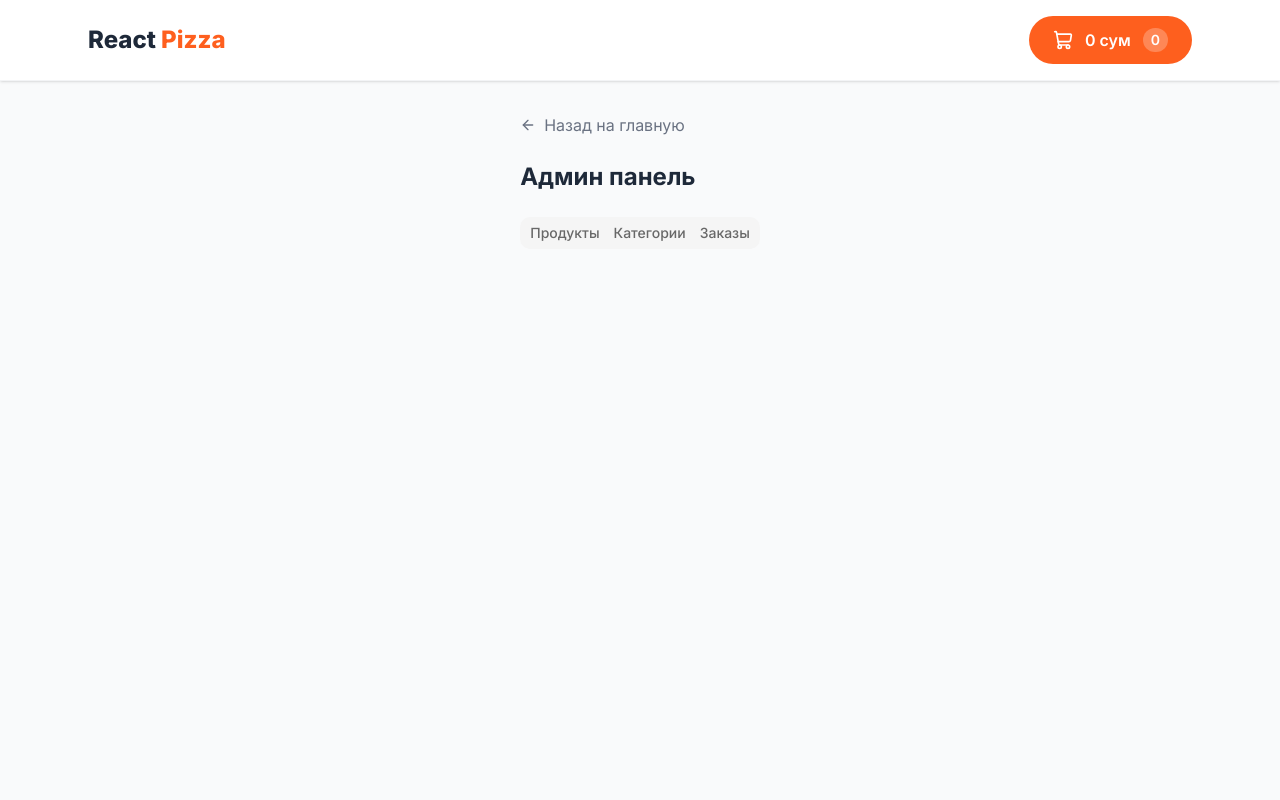
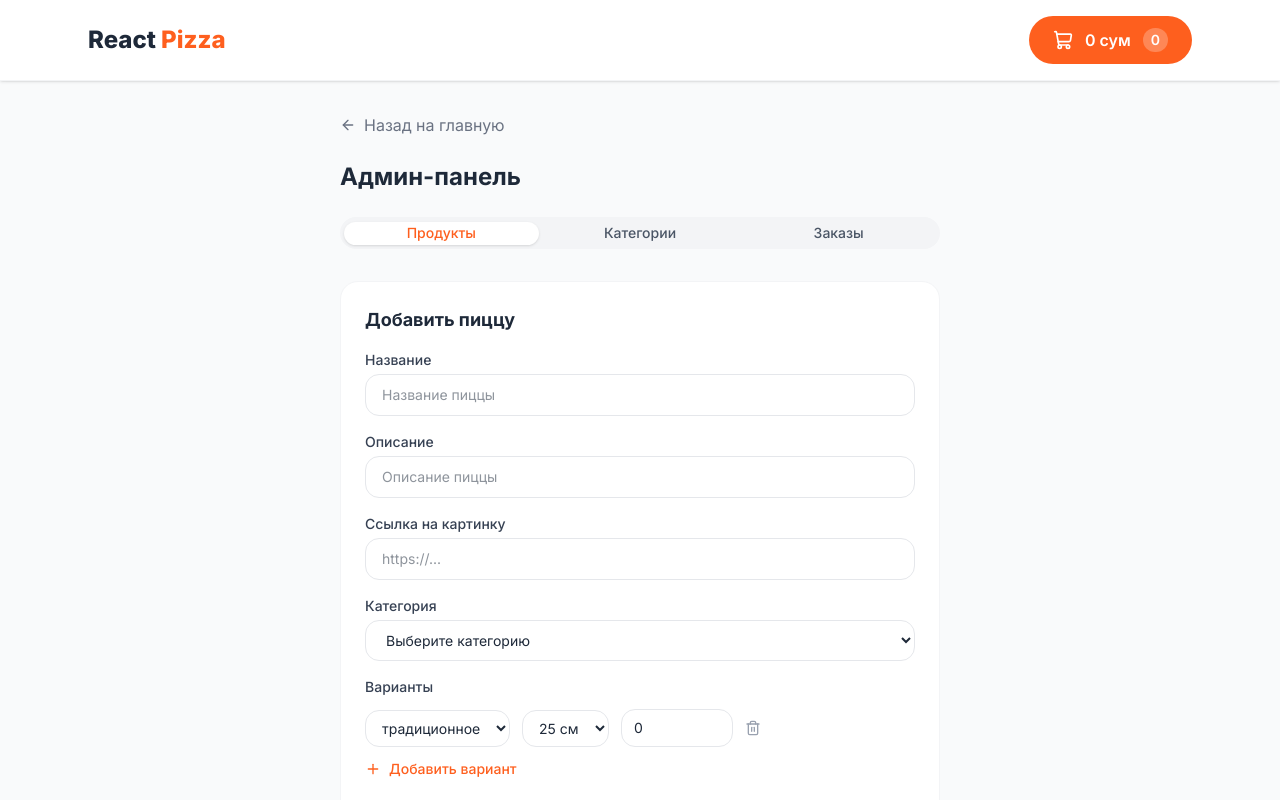
Before and after one commit to Zokajan1984/react-pizza-shop, a Next.js app: page /admin in a window 1280 px wide. Shown: the top 800 px of the page. Built offline with nearby package versions, Linux system fonts and the light colour scheme.

Commit message:
Единый стиль вкладок в админ-панели

```diff
--- a/src/app/admin/page.tsx
+++ b/src/app/admin/page.tsx
@@ -1,16 +1,28 @@
 "use client";
 
+import Link from "next/link";
+import { ArrowLeft } from "lucide-react";
 import { Tabs, TabsContent, TabsList, TabsTrigger } from "@/components/ui/tabs";
 import { AdminCategories } from "@/components/AdminCategories";
 import { AdminProducts } from "@/components/AdminProducts";
 import { AdminOrders } from "@/components/AdminOrders";
-import Link from "next/link";
-import { ArrowLeft } from "lucide-react";
 
 export default function AdminPage() {
-  const conatainerClasses = "max-w-5xl mx-auto px-6 py-8";
+  const containerClasses = "max-w-5xl mx-auto px-6 py-8";
+
+  const tabsListClasses =
+    "bg-gray-100 rounded-full p-1 inline-flex gap-1 w-full";
+
+  const tabsTriggerClasses =
+    "rounded-full px-5 py-2 text-sm font-medium " +
+    "transition-colors text-gray-600 " +
+    "hover:text-gray-800 " +
+    "data-[state=active]:bg-white " +
+    "data-[state=active]:text-[#fe5f1e] " +
+    "data-[state=active]:shadow-sm";
+
   return (
-    <main className={conatainerClasses}>
+    <main className={containerClasses}>
       <Link
         href="/"
         className="flex items-center gap-2 text-gray-500 hover:text-[#fe5f1e] transition-colors mb-6"
@@ -18,13 +30,20 @@ export default function AdminPage() {
         <ArrowLeft className="w-4 h-4" />
         Назад на главную
       </Link>
-      <h1 className="text-2xl font-bold mb-6">Админ панель</h1>
 
-      <Tabs>
-        <TabsList className="w-full">
-          <TabsTrigger value="products">Продукты</TabsTrigger>
-          <TabsTrigger value="categories">Категории</TabsTrigger>
-          <TabsTrigger value="orders">Заказы</TabsTrigger>
+      <h1 className="text-2xl font-bold mb-6">Админ-панель</h1>
+
+      <Tabs defaultValue="products" className="w-150">
+        <TabsList className={tabsListClasses}>
+          <TabsTrigger value="products" className={tabsTriggerClasses}>
+            Продукты
+          </TabsTrigger>
+          <TabsTrigger value="categories" className={tabsTriggerClasses}>
+            Категории
+          </TabsTrigger>
+          <TabsTrigger value="orders" className={tabsTriggerClasses}>
+            Заказы
+          </TabsTrigger>
         </TabsList>
 
         <TabsContent value="products" className="mt-6">
--- a/src/data/db.json
+++ b/src/data/db.json
@@ -173,84 +173,6 @@
           "price": 58000
         }
       ]
-    },
-    {
-      "id": 1785325705579,
-      "categoryId": 2,
-      "title": "1234",
-      "description": "333221",
-      "imageUrl": "https://encrypted-tbn0.gstatic.com/images?q=tbn:ANd9GcTwe0_RAw03uX3HyEHvA1kyAxH94DmIZnpY77twkFj3og&s=10",
-      "variants": [
-        {
-          "dough": "traditional",
-          "size": 25,
-          "price": 30000
-        },
-        {
-          "dough": "traditional",
-          "size": 30,
-          "price": 40000
-        },
-        {
-          "dough": "traditional",
-          "size": 35,
-          "price": 45000
-        },
-        {
-          "dough": "thin",
-          "size": 25,
-          "price": 20000
-        },
-        {
-          "dough": "thin",
-          "size": 30,
-          "price": 25000
-        },
-        {
-          "dough": "thin",
-          "size": 35,
-          "price": 30000
-        }
-      ]
-    },
-    {
-      "id": 1785325867319,
-      "categoryId": 4,
-      "title": "Papa",
-      "description": "Mama",
-      "imageUrl": "https://encrypted-tbn0.gstatic.com/images?q=tbn:ANd9GcTwe0_RAw03uX3HyEHvA1kyAxH94DmIZnpY77twkFj3og&s=10",
-      "variants": [
-        {
-          "dough": "thin",
-          "size": 25,
-          "price": 20000
-        },
-        {
-          "dough": "thin",
-          "size": 30,
-          "price": 25000
-        },
-        {
-          "dough": "thin",
-          "size": 35,
-          "price": 30000
-        },
-        {
-          "dough": "traditional",
-          "size": 25,
-          "price": 25000
-        },
-        {
-          "dough": "traditional",
-          "size": 30,
-          "price": 30000
-        },
-        {
-          "dough": "traditional",
-          "size": 35,
-          "price": 40000
-        }
-      ]
     }
   ],
   "orders": [
```
